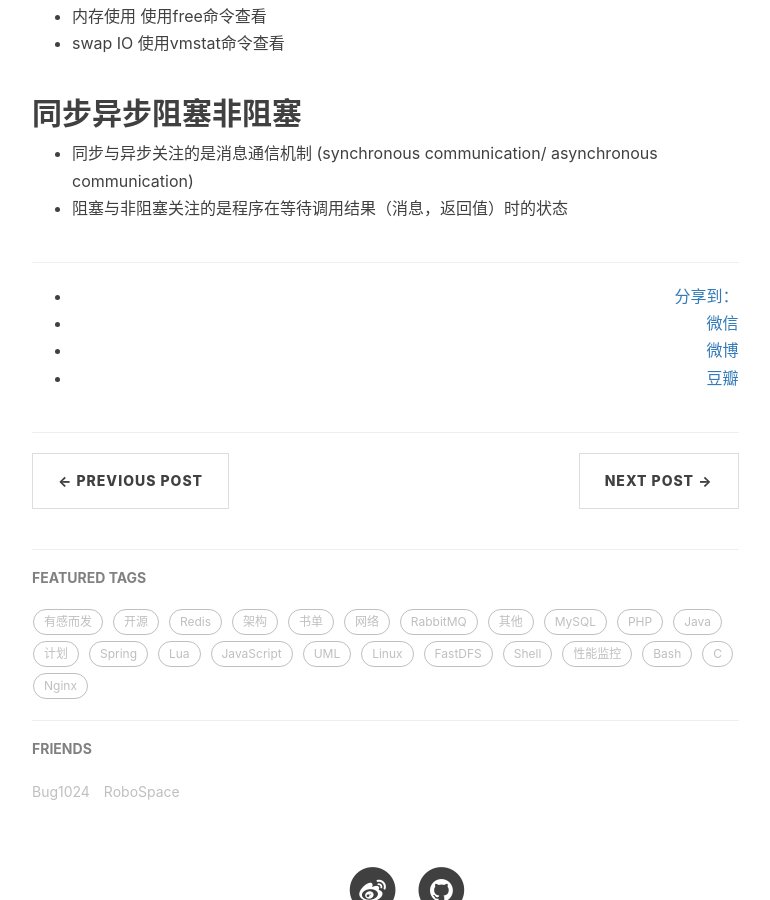
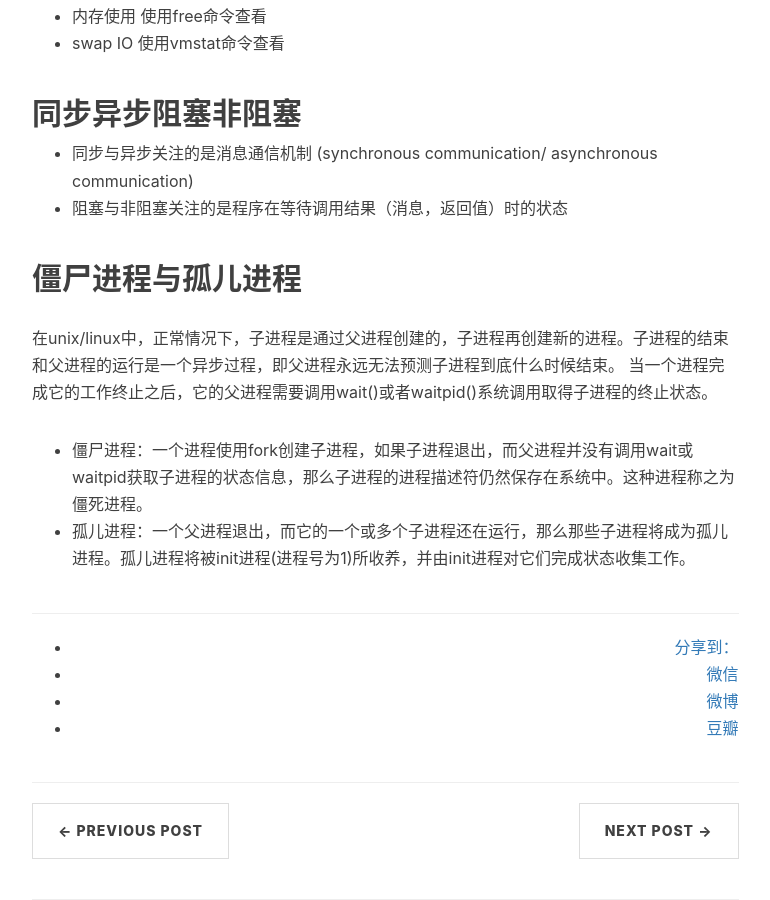
Before and after one commit to bug1024/jeet-blog, a Jekyll site: the page built from _posts/2017-03-28-linux.md, in a window 1280 px wide and 900 px high, scrolled down 2663 px. Shown: the whole window, without its empty margins (233-1003 px from the left). Built offline with Jekyll 4.4.1, drawn with Linux system fonts in a browser that asks for light colours; nearby versions of some CDN libraries; comment, search, counter and statistics services are not loaded.

Commit message:
update linux

```diff
--- a/_posts/2017-03-28-linux.md
+++ b/_posts/2017-03-28-linux.md
@@ -82,3 +82,8 @@ tags:
 ## 同步异步阻塞非阻塞
  - 同步与异步关注的是消息通信机制 (synchronous communication/ asynchronous communication)
  - 阻塞与非阻塞关注的是程序在等待调用结果（消息，返回值）时的状态
+
+## 僵尸进程与孤儿进程
+ 在unix/linux中，正常情况下，子进程是通过父进程创建的，子进程再创建新的进程。子进程的结束和父进程的运行是一个异步过程，即父进程永远无法预测子进程到底什么时候结束。 当一个进程完成它的工作终止之后，它的父进程需要调用wait()或者waitpid()系统调用取得子进程的终止状态。
+ - 僵尸进程：一个进程使用fork创建子进程，如果子进程退出，而父进程并没有调用wait或waitpid获取子进程的状态信息，那么子进程的进程描述符仍然保存在系统中。这种进程称之为僵死进程。
+ - 孤儿进程：一个父进程退出，而它的一个或多个子进程还在运行，那么那些子进程将成为孤儿进程。孤儿进程将被init进程(进程号为1)所收养，并由init进程对它们完成状态收集工作。
```
